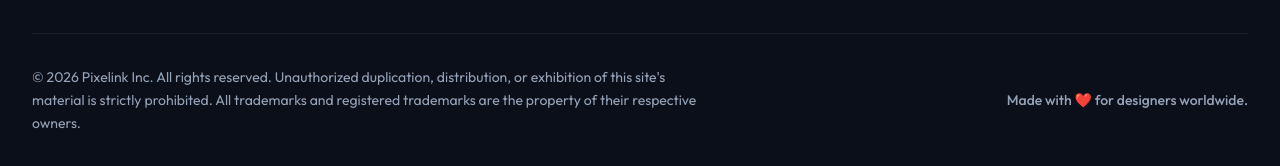
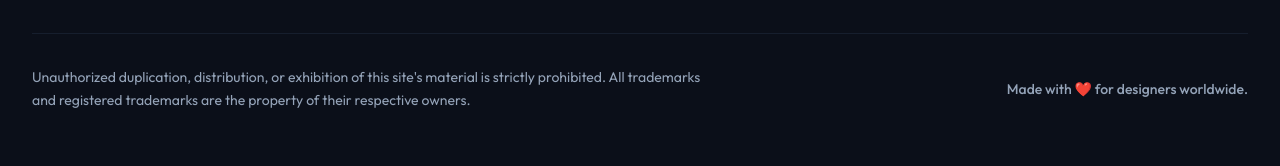
Before and after one commit to ShreeRanabhise/Pixelink, a React (Vite) app in the folder client/: page / in a window 1280 px wide. Shown: the part 1467-1633 px from the top of the page. Built offline with nearby package versions, Linux system fonts and the light colour scheme; no server answers.

Commit message:
Remove specific copyright phrase from footer but keep legal text

```diff
--- a/client/src/components/layout/Footer.jsx
+++ b/client/src/components/layout/Footer.jsx
@@ -101,7 +101,7 @@ const Footer = () => {
 
         <div className="mt-8 pt-8 border-t border-slate-200 dark:border-slate-800/60 flex flex-col sm:flex-row justify-between items-center text-center sm:text-left gap-4">
           <p className="text-sm text-slate-900 dark:text-slate-400 leading-relaxed max-w-2xl">
-            &copy; {new Date().getFullYear()} Pixelink Inc. All rights reserved. Unauthorized duplication, distribution, or exhibition of this site's material is strictly prohibited. All trademarks and registered trademarks are the property of their respective owners.
+            Unauthorized duplication, distribution, or exhibition of this site's material is strictly prohibited. All trademarks and registered trademarks are the property of their respective owners.
           </p>
           <div className="flex space-x-6 flex-shrink-0">
             <span className="text-sm text-slate-900 dark:text-slate-400 font-medium">
```
